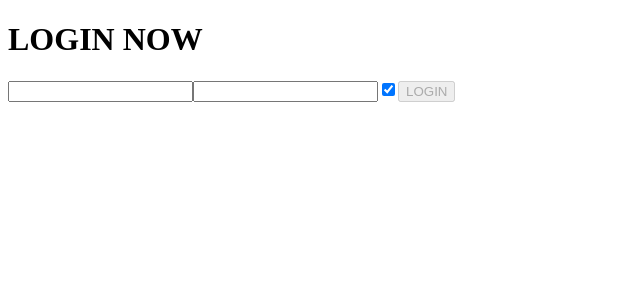
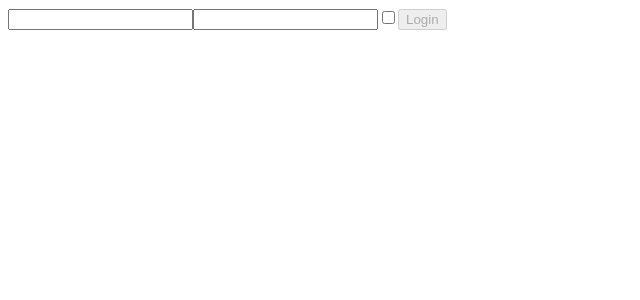
Before and after one commit to Leonardocamisa/react_exercises, a React (Create React App) app in the folder exercises/: page / in a window 1280 px wide. Shown: the top 300 px of the page, without its empty margins (0-640 px from the left). Built offline with nearby package versions, Linux system fonts and the light colour scheme.

Commit message:
exercise fixed

```diff
--- a/exercises/src/App.js
+++ b/exercises/src/App.js
@@ -1,12 +1,11 @@
-import React from 'react'
-import Login from './Login'
+import React from "react"
+import Login from "./Login"
 
-export class App extends React.Component {
-    render() {
-        return (
-            <div>
-                <Login />
-            </div>
-        )
+
+export default class App extends React.Component {
+    render () {
+        return <>
+            <Login />
+            </>
     }
 }
--- a/exercises/src/Login.js
+++ b/exercises/src/Login.js
@@ -1,36 +1,54 @@
 import React from "react";
 
 export default class Login extends React.Component {
+    state = {
+        username: '',
+        password: '',
+        remember: false,
+    }
+loginButtonClick = () => {
+    this.props.onLogin(this.state)
+}
+    handleChanger = (event) => {
+        const value = event.target.value
+        const name = event.target.name
+        const type = event.target.type
+        const checked = event.target.checked
 
-        eventHandler = (event) => {
-            this.setState(
-                {
-                    [event.target.name] : event.target.type === "checkbox" ? event.target.checked : event.target.value,
-                    compiled: this.state.username !== "" && this.state.password !== "" ? true : false
-                }
-            )
-        }
+        this.setState({
+            [name]: type === 'checkbox'
+            ? checked
+            : value
+        })
+    }
 
-        state = {
-            username : "",
-            password : "",
-            remember : true,
-            compiled : false
-        }
-
-        componentDidUpdate(){
-            console.log (this.state)
-        }
-
-        render (){
-            return(
-                <div>
-                    <h1>LOGIN NOW</h1>
-                    <input type="text" name="username" value={this.state.username} onChange={this.eventHandler} />
-                    <input type="password" name="password" value={this.state.password} onChange={this.eventHandler} />
-                    <input type="checkbox" name="remember" checked={this.state.remember} onChange={this.eventHandler} />
-					<button onClick={() => this.props.onLogin(this.state)} disabled = {!this.state.compiled}>LOGIN</button>
-                </div>
-            )
-        }
+    render() {
+        return (
+            <div>
+            <input
+            name = 'username'
+            value = {this.state.username}
+            onChange = {this.handleChanger}
+            />
+            <input
+            name = 'password'
+            value = {this.state.password}
+            type = 'password'
+            onChange = {this.handleChanger}
+            />
+            <input
+            name = 'remember'
+            type = 'checkbox'
+            value = {this.state.remember}
+            onChange = {this.handleChanger}
+            />
+            <button
+            data-testid="login"
+            disabled = {!this.state.username || !this.state.password}
+             onClick={this.loginButtonClick}>
+                Login
+            </button>
+            </div>
+        )
+    }
 }
--- a/exercises/src/index.js
+++ b/exercises/src/index.js
@@ -1,6 +1,8 @@
-import ReactDOM from 'react-dom'
-import { App } from './App'
+import React from "react";
+import { createRoot } from "react-dom/client"
+import App from "./App";
 
-const root = document.querySelector('#root')
 
-ReactDOM.render(<App />, root)
+
+const root = createRoot(document.getElementById("root"))
+root.render(<App/>)
```
